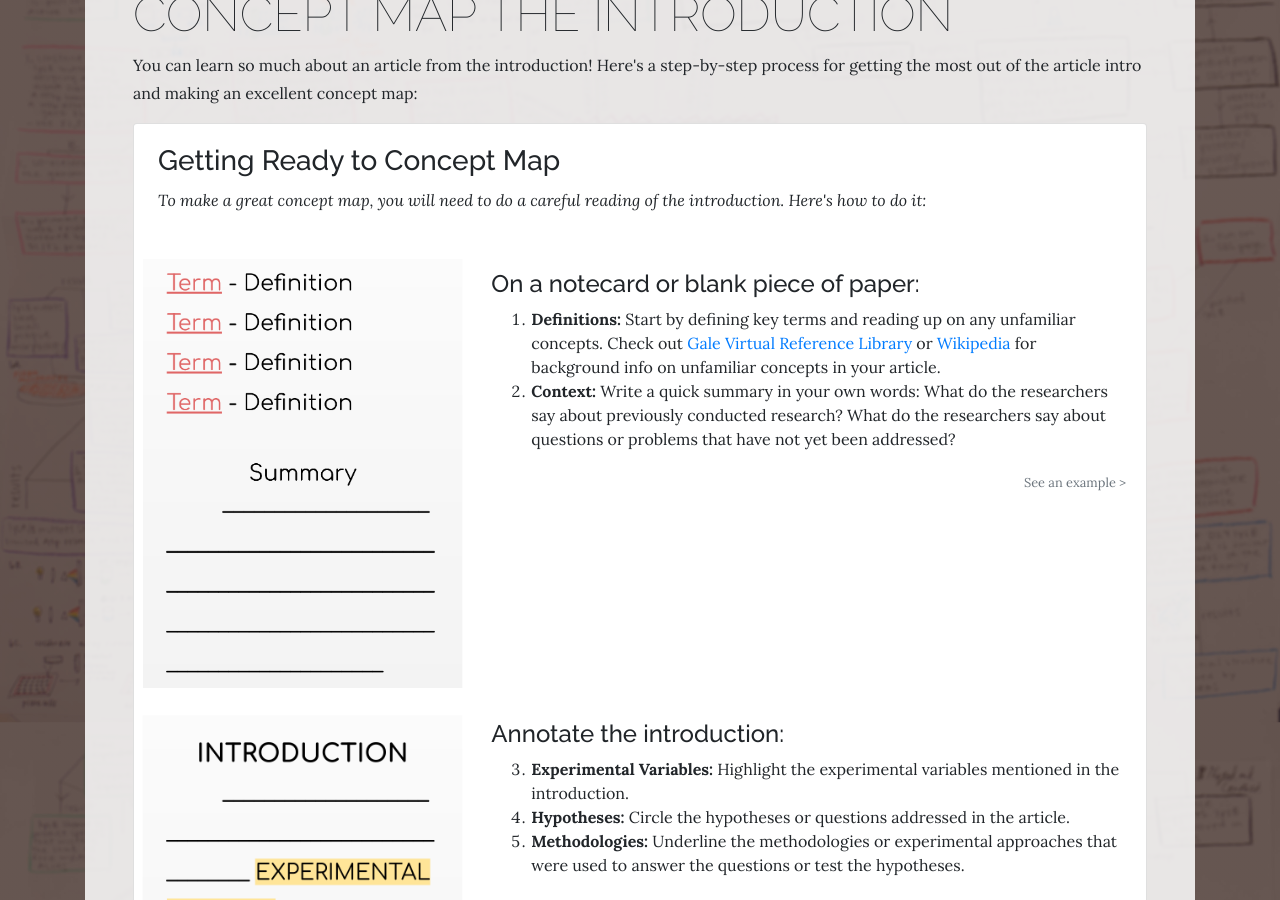
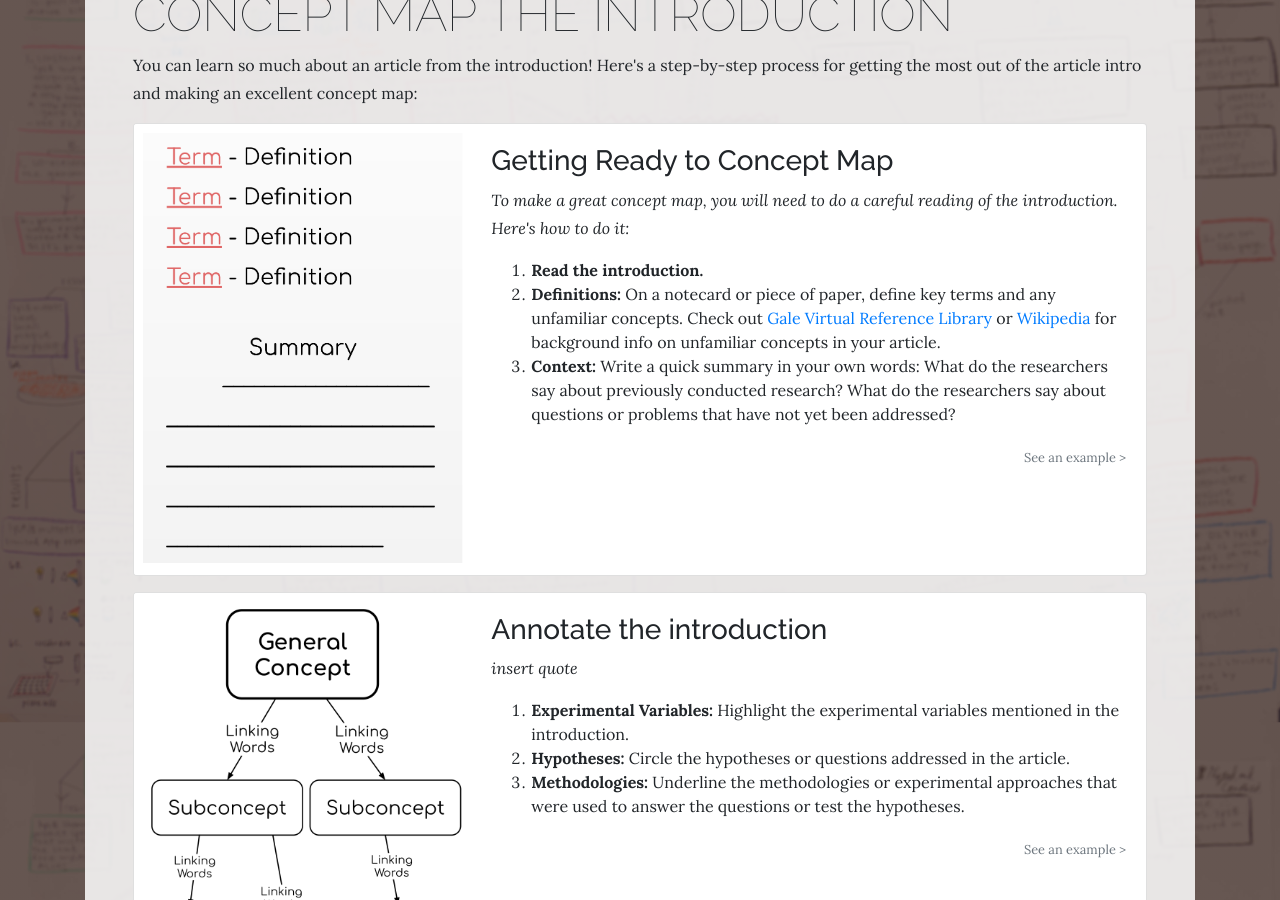
Before and after one commit to woof84/woof84.github.io-creates, a Jekyll site: the page built from c.html, in a window 1280 px wide and 900 px high, scrolled down 247 px. Built offline with Jekyll 4.4.1, drawn with Linux system fonts in a browser that asks for light colours; nearby versions of some CDN libraries.

Commit message:
Update c.html

```diff
--- a/c.html
+++ b/c.html
@@ -20,33 +20,36 @@ layout: page
                   <div class="card mb-3">
                       <!-- Step 1.1 -->
                       <div class="row no-gutters">
-                          <div class=" card-body col col-sm-12 mx-4">
-                              <h3>Getting Ready to Concept Map</h3>
-                                <p><em>To make a great concept map, you will need to do a careful reading of the introduction. Here's how to do it:</em></p>
-                          </div>
                            <div class="col-md-4"><!-- Image -->
                                <a data-toggle="modal" data-target="#step-1-1-info" href="#"><img src="{{ '/img/c_definitions_and_summary.png' | absolute_url }}" class="card-img" alt="Abstract representation of definitions and summary" ></a>
                           </div>
                           <div class="col-md-8">
                               <div class="card-body">
-                                  <h4>On a notecard or blank piece of paper:</h4>
+                                  <h3>Getting Ready to Concept Map</h3>
+                                    <p><em>To make a great concept map, you will need to do a careful reading of the introduction. Here's how to do it:</em></p>
                                   <ol>
-                                    <li><strong>Definitions: </strong>Start by defining key terms and reading up on any unfamiliar concepts. Check out <a href="go.galegroup.com/ps/dispBasicSearch.do?userGroup&prodId=GVRL" target="_blank">Gale Virtual Reference Library</a> or <a href="https://www.wikipedia.org/" target="_blank">Wikipedia</a> for background info on unfamiliar concepts in your article.</li>
+                                    <li><strong>Read the introduction.</strong></li>
+                                    <li><strong>Definitions: </strong>On a notecard or piece of paper, define key terms and any unfamiliar concepts. Check out <a href="go.galegroup.com/ps/dispBasicSearch.do?userGroup&prodId=GVRL" target="_blank">Gale Virtual Reference Library</a> or <a href="https://www.wikipedia.org/" target="_blank">Wikipedia</a> for background info on unfamiliar concepts in your article.</li>
                                     <li><strong>Context: </strong>Write a quick summary in your own words: What do the researchers say about previously conducted research? What do the researchers say about questions or problems that have not yet been addressed?</li>
                                   </ol>
                                   <p class="card-text text-right"><a data-toggle="modal" data-target="#step-1-1-info" href="#"><small class="text-muted">See an example ></small></a></p>
                               </div>
                           </div>
                       </div>
-                     <!-- Step 1.2 -->
+                  </div><!-- closes out the card -->
+
+                   <!-- Steps, Part 2 -->
+                  <div class="card mb-3">
+                      <!-- Step 1.2 -->
                       <div class="row no-gutters">
                            <div class="col-md-4"><!-- Image -->
-                               <a data-toggle="modal" data-target="#step-1-2-info" href="#"><img src="{{ '/img/c-annotated-article.png' | absolute_url }}" class="card-img" alt="Abstract representation of article with experimental variable highlighted, hypothesis circled, and methodology underlined." ></a>
+                               <a data-toggle="modal" data-target="#step-1-2-info" href="#"><img src="{{ '/img/c-abstract-concept-map.png' | absolute_url }}" class="card-img" alt="Abstract representation of a concept map" ></a>
                           </div>
                           <div class="col-md-8">
                               <div class="card-body">
-                                  <h4>Annotate the introduction:</h4>
-                                  <ol start="3">
+                                  <h3>Annotate the introduction</h3>
+                                <p><em>insert quote</em></p>
+                                  <ol>
                                     <li><strong>Experimental Variables: </strong> Highlight the experimental variables mentioned in the introduction.</li>
                                       <li><strong>Hypotheses: </strong> Circle the hypotheses or questions addressed in the article.</li>
                                       <li><strong>Methodologies: </strong> Underline the methodologies or experimental approaches that were used to answer the questions or test the hypotheses.</li>
```
